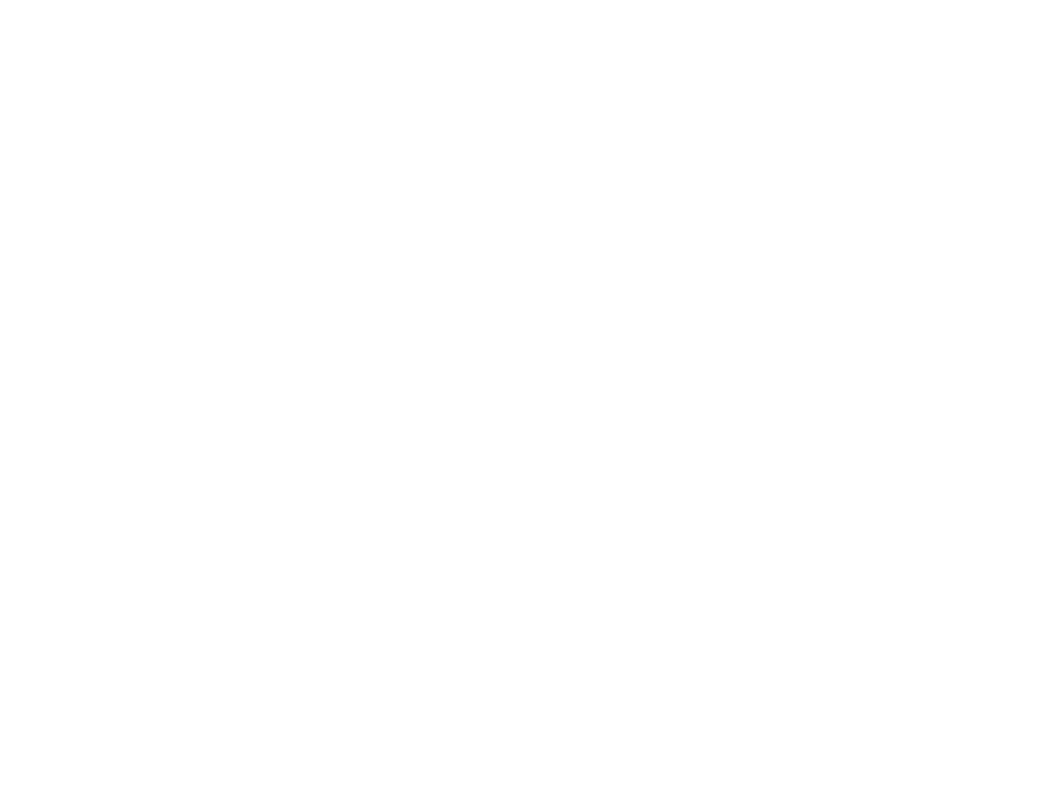
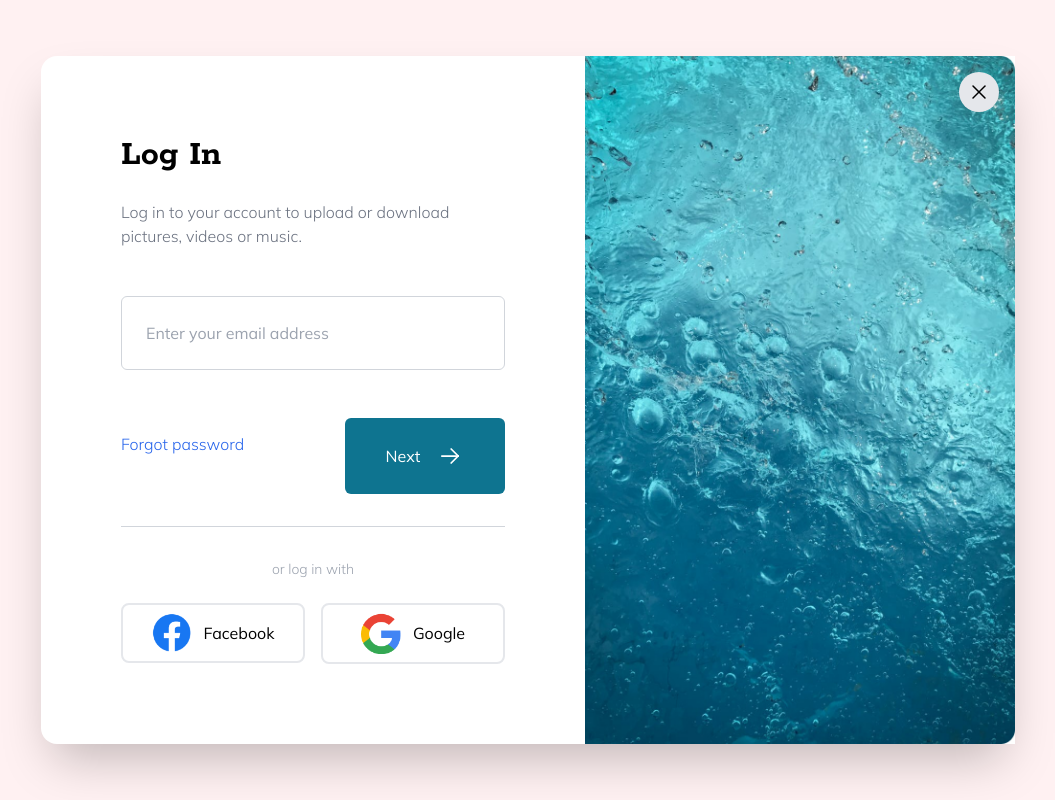
Before and after one commit to XPLoXe/tailwind-practices, a website: page src/login-modal/index.html in a window 1280 px wide. Shown: the whole page, without its empty margins (112-1167 px from the left). Drawn offline with nearby package versions, Linux system fonts and the light colour scheme.

Commit message:
Login Modal finished

```diff
--- a/src/login-modal/index.html
+++ b/src/login-modal/index.html
@@ -23,5 +23,115 @@
   </head>
   <body>
     <!-- Global Container -->
+    <div class="flex items-center justify-center min-h-screen bg-rose-50">
+      <!-- Card -->
+      <div
+        class="relative flex flex-col m-4 space-y-10 bg-white shadow-2xl md:flex-row rounded-2xl md:space-y-0"
+      >
+        <!--Left side -->
+        <div class="p-6 md:p-20">
+          <!-- Login -->
+          <h2 class="font-mono text-4xl font-bold">Log In</h2>
+          <p class="max-w-sm mt-6 mb-12 font-sans font-thin text-gray-500">
+            Log in to your account to upload or download pictures, videos or
+            music.
+          </p>
+          <input
+            type="text"
+            name="email"
+            id="emailID"
+            class="w-full p-6 mb-6 border border-gray-300 rounded-md focus:border-black"
+            placeholder="Enter your email address"
+          />
+
+          <!--forgot password and next button-->
+          <div
+            class="flex flex-col md:flex-row md:space-x-4 md:items-center md:justify-between"
+          >
+            <div class="text-center">
+              <a href="#" class="font-thin text-blue-600">Forgot password</a>
+            </div>
+
+            <!-- Next Button -->
+            <button
+              class="text-white flex flex-row items-center justify-center p-6 space-x-4 bg-cyan-700 rounded-md hover:bg-cyan-600 hover:-translate-y-0.5 mt-6 w-full md:w-40 duration-300 transition-all hover:shadow-2xl"
+            >
+              <span>Next</span>
+
+              <svg
+                xmlns="http://www.w3.org/2000/svg"
+                class="w-7"
+                viewBox="0 0 24 24"
+                stroke-width="1.5"
+                stroke="#ffffff"
+                fill="none"
+                stroke-linecap="round"
+                stroke-linejoin="round"
+              >
+                <path stroke="none" d="M0 0h24v24H0z" fill="none"></path>
+                <line x1="5" y1="12" x2="19" y2="12"></line>
+                <line x1="13" y1="18" x2="19" y2="12"></line>
+                <line x1="13" y1="6" x2="19" y2="12"></line>
+              </svg>
+            </button>
+          </div>
+
+          <div class="my-8 border-t border-gray-300"></div>
+          <!-- Sign Up -->
+
+          <p class="font-sans text-sm font-thin text-center text-gray-400">
+            or log in with
+          </p>
+
+          <!-- Sign up buttons -->
+          <div
+            class="flex flex-col items-center justify-between md:flex-row md:space-x-4"
+          >
+            <button
+              class="flex flex-row items-center justify-center w-full p-2 mt-6 space-x-3 border-2 rounded-lg hover:-translate-y-0.5 hover:shadow-xl duration-300 transition-all"
+            >
+              <img src="images/facebook.png" alt="facebook icon" class="w-10" />
+              <span>Facebook</span>
+            </button>
+
+            <button
+              class="flex flex-row items-center justify-center w-full p-2 mt-6 space-x-3 border-2 rounded-lg hover:-translate-y-0.5 hover:shadow-xl duration-300 transition-all"
+            >
+              <img src="images/google.png" alt="facebook icon" class="w-10" />
+              <span>Google</span>
+            </button>
+          </div>
+        </div>
+
+        <!--Right Side-->
+        <img
+          src="images/image.jpg"
+          alt="image"
+          class="w-[430px] hidden md:block"
+        />
+
+        <!-- Close Button -->
+        <div class="group">
+          <button
+            class="absolute group-hover:-translate-y-0.5 top-4 right-4 p-2 bg-gray-200 rounded-full"
+          >
+            <svg
+              xmlns="http://www.w3.org/2000/svg"
+              class="w-6 h-6 text-black group-hover:text-gray-600"
+              viewBox="0 0 24 24"
+              stroke-width="1.5"
+              stroke="currentColor"
+              fill="none"
+              stroke-linecap="round"
+              stroke-linejoin="round"
+            >
+              <path stroke="none" d="M0 0h24v24H0z" fill="none"></path>
+              <line x1="18" y1="6" x2="6" y2="18"></line>
+              <line x1="6" y1="6" x2="18" y2="18"></line>
+            </svg>
+          </button>
+        </div>
+      </div>
+    </div>
   </body>
 </html>
```
